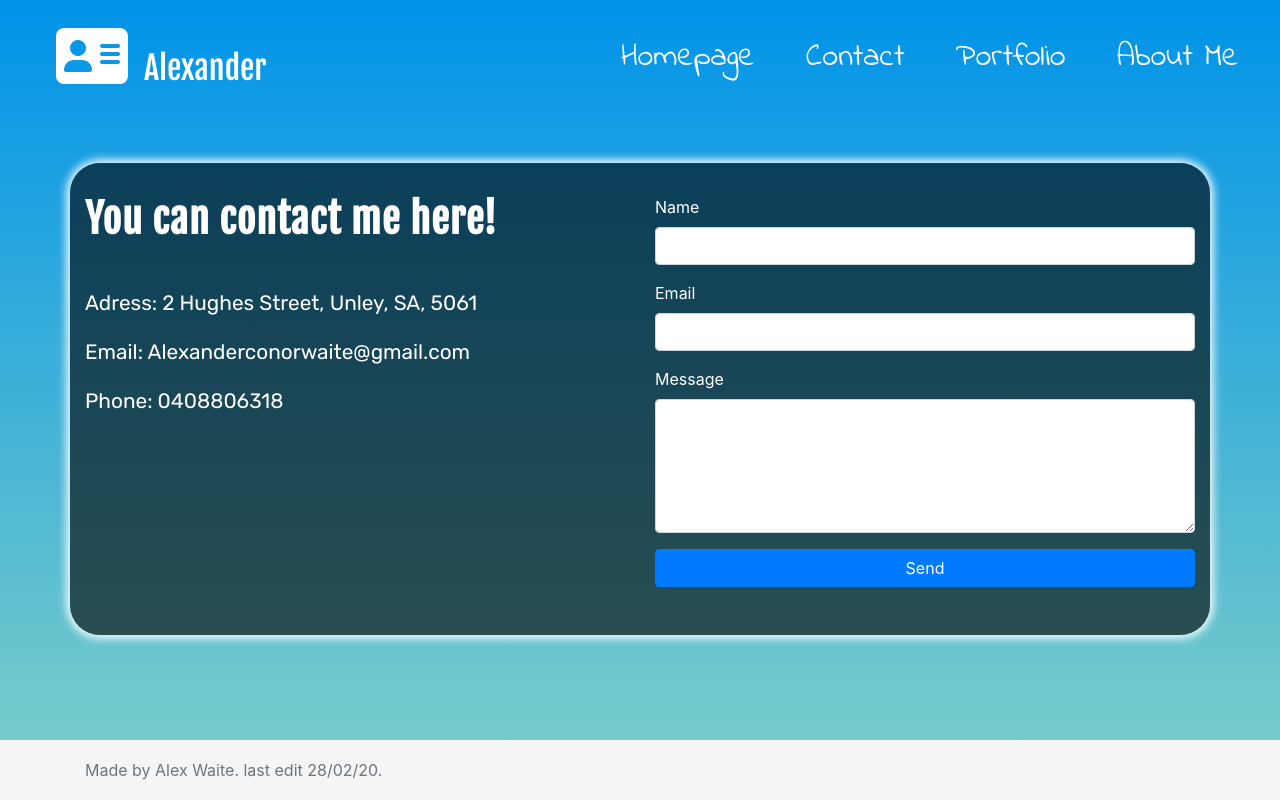
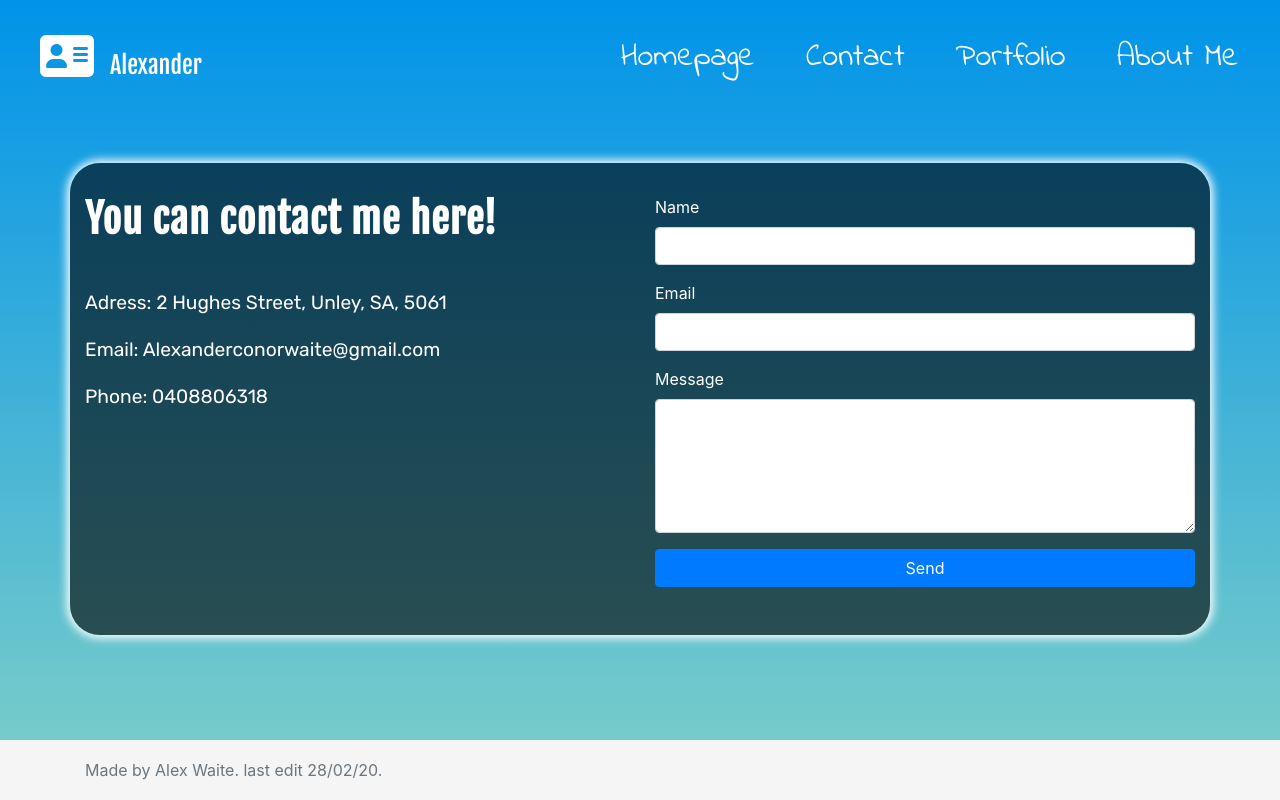
Before and after one commit to Alex-Waite/BootstrapHomework, a plain HTML site: page contact.html in a window 1280 px wide. Drawn offline with nearby package versions, Linux system fonts and the light colour scheme.

Commit message:
begining of lesson small fixes

```diff
--- a/CSS/style.css
+++ b/CSS/style.css
@@ -114,7 +114,7 @@ main .section-1 .col-md-6 p {
 
 .contact-form h6 {
     font-family: var(--Rubik);
-    font-size: 1.3rem;
+    font-size: 1.2rem;
     padding-top: 1rem;
 }
 
@@ -138,13 +138,13 @@ header .nav-link:hover {
 
 header .navbar-brand {
     color: white;
-    padding-left: 1.5rem;
+    padding-left: 0.5rem;
     font-family: var(--Fjalla);
-    font-size: 2rem;
+    font-size: 1.5rem;
 }
 
 header .navbar-toggler-icon {
-    padding-right: 10px;
+    padding-right: 5px;
 }
 
 header .navbar-toggler-icon {
```
